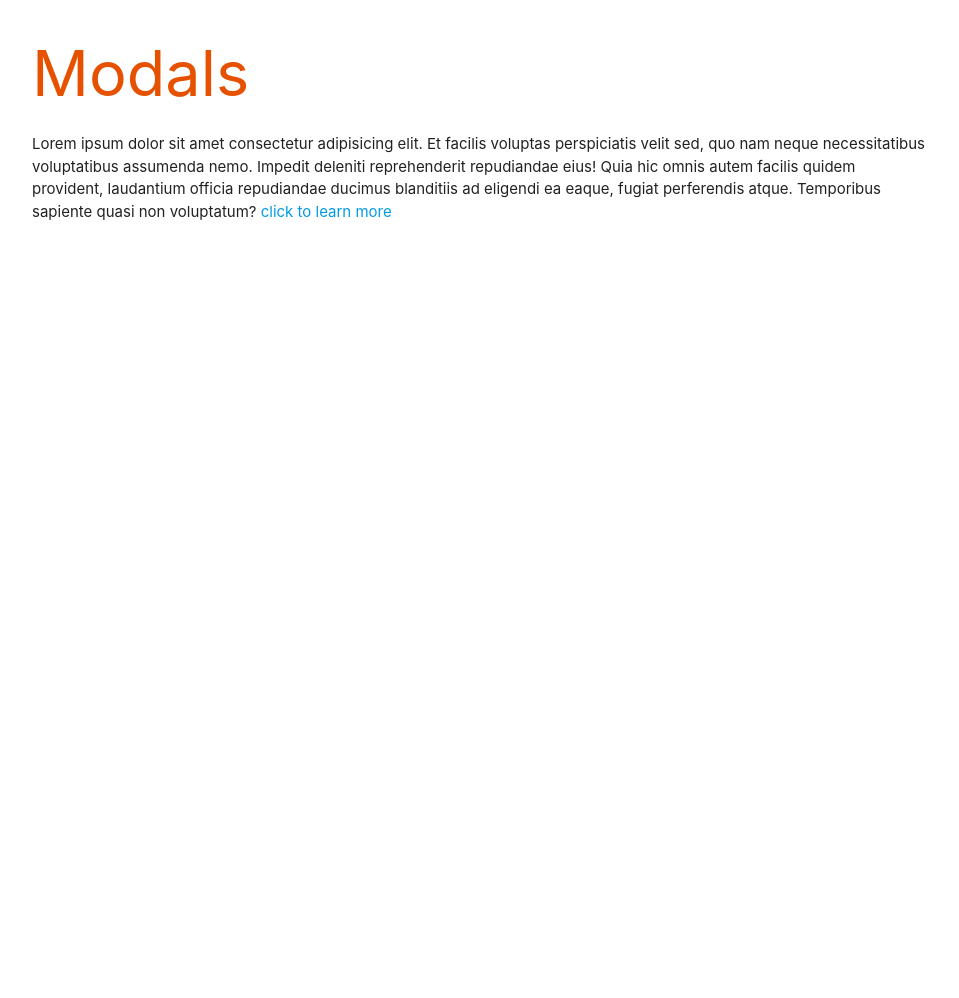
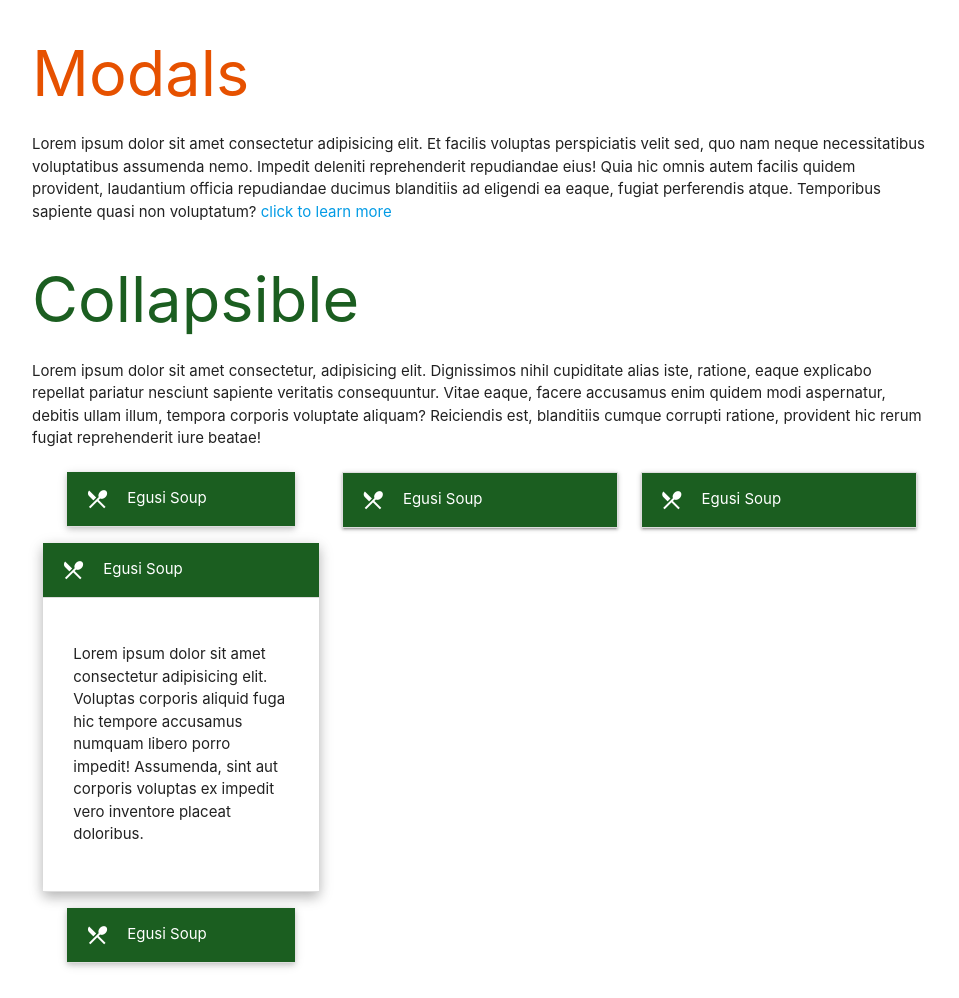
Before and after one commit to gbolly11/materialized-learning, a plain HTML site: page component.html in a window 1280 px wide. Shown: the part 1356-2354 px from the top of the page, without its empty margins (160-1119 px from the left). Before the commit the page ends 1594 px from the top, so only its background shows below. Drawn offline with Linux system fonts and the light colour scheme.

Commit message:
collapsibles

```diff
--- a/component.html
+++ b/component.html
@@ -54,6 +54,7 @@
         <h1 class="orange-text text-darken-4">Modals</h1>
         <p>Lorem ipsum dolor sit amet consectetur adipisicing elit. Et facilis voluptas perspiciatis velit sed, quo nam neque necessitatibus voluptatibus assumenda nemo. Impedit deleniti reprehenderit repudiandae eius! Quia hic omnis autem facilis quidem provident, laudantium officia repudiandae ducimus blanditiis ad eligendi ea eaque, fugiat perferendis atque. Temporibus sapiente quasi non voluptatum? <a class="modal-trigger" href="#learn">click to learn more</a></p>
     </div>
+
     <div class="modal" id="learn">
         <div class="modal-content">
             <img class="responsive-img" src="img/bentley.jpg" alt="">
@@ -64,12 +65,76 @@
             <a class="modal-close btn orange darken-4 white-text" href="">continue</a>
         </div>
     </div>
+    <div class="container">
+        <h1 class="green-text text-darken-4">Collapsible</h1>
+        <p>Lorem ipsum dolor sit amet consectetur, adipisicing elit. Dignissimos nihil cupiditate alias iste, ratione, eaque explicabo repellat pariatur nesciunt sapiente veritatis consequuntur. Vitae eaque, facere accusamus enim quidem modi aspernatur, debitis ullam illum, tempora corporis voluptate aliquam? Reiciendis est, blanditiis cumque corrupti ratione, provident hic rerum fugiat reprehenderit iure beatae!</p>
+        <div class="row">
+            <div class="col s12 l4">
+                <ul class="collapsible popout">
+                    <li>
+                        <div class="collapsible-header green darken-4 white-text">
+                            <i class="material-icons">local_dining</i>
+                            <span>Egusi Soup</span>
+                        </div>
+                        <div class="collapsible-body">
+                            <p>Lorem ipsum dolor sit amet consectetur adipisicing elit. Voluptas corporis aliquid fuga hic tempore accusamus numquam libero porro impedit! Assumenda, sint aut corporis voluptas ex impedit vero inventore placeat doloribus.</p>
+                        </div>
+                    </li>
+                    <li class="active">
+                        <div class="collapsible-header green darken-4 white-text">
+                            <i class="material-icons">local_dining</i>
+                            <span>Egusi Soup</span>
+                        </div>
+                        <div class="collapsible-body">
+                            <p>Lorem ipsum dolor sit amet consectetur adipisicing elit. Voluptas corporis aliquid fuga hic tempore accusamus numquam libero porro impedit! Assumenda, sint aut corporis voluptas ex impedit vero inventore placeat doloribus.</p>
+                        </div>
+                    </li>
+                    <li>
+                        <div class="collapsible-header green darken-4 white-text">
+                            <i class="material-icons">local_dining</i>
+                            <span>Egusi Soup</span>
+                        </div>
+                        <div class="collapsible-body">
+                            <p>Lorem ipsum dolor sit amet consectetur adipisicing elit. Voluptas corporis aliquid fuga hic tempore accusamus numquam libero porro impedit! Assumenda, sint aut corporis voluptas ex impedit vero inventore placeat doloribus.</p>
+                        </div>
+                    </li>
+                </ul>
+            </div>
+            <div class="col s12 l4">
+                <ul class="collapsible">
+                    <li>
+                        <div class="collapsible-header green darken-4 white-text">
+                            <i class="material-icons">local_dining</i>
+                            <span>Egusi Soup</span>
+                        </div>
+                        <div class="collapsible-body">
+                            <p>Lorem ipsum dolor sit amet consectetur adipisicing elit. Voluptas corporis aliquid fuga hic tempore accusamus numquam libero porro impedit! Assumenda, sint aut corporis voluptas ex impedit vero inventore placeat doloribus.</p>
+                        </div>
+                    </li>
+                </ul>
+            </div>
+            <div class="col s12 l4">
+                <ul class="collapsible">
+                    <li>
+                        <div class="collapsible-header green darken-4 white-text">
+                            <i class="material-icons">local_dining</i>
+                            <span>Egusi Soup</span>
+                        </div>
+                        <div class="collapsible-body">
+                            <p>Lorem ipsum dolor sit amet consectetur adipisicing elit. Voluptas corporis aliquid fuga hic tempore accusamus numquam libero porro impedit! Assumenda, sint aut corporis voluptas ex impedit vero inventore placeat doloribus.</p>
+                        </div>
+                    </li>
+                </ul>
+            </div>
+        </div>
+    </div>
     <script src="js/jquery.js"></script>
     <script src="js/materialize.js"></script>
     <script>
         $(document).ready(function(){
         $('.modal').modal();
         });
+        $('.collapsible').collapsible();
     </script>
 </body>
 </html>
```
